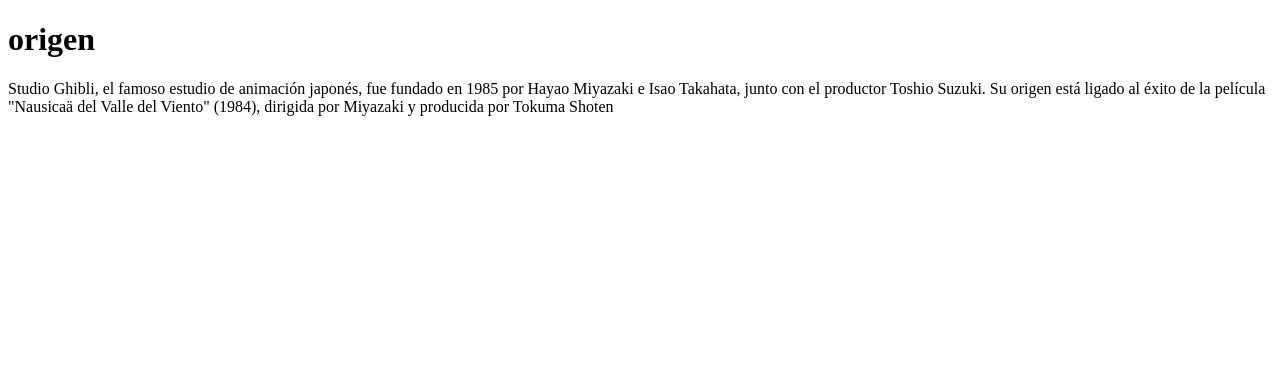
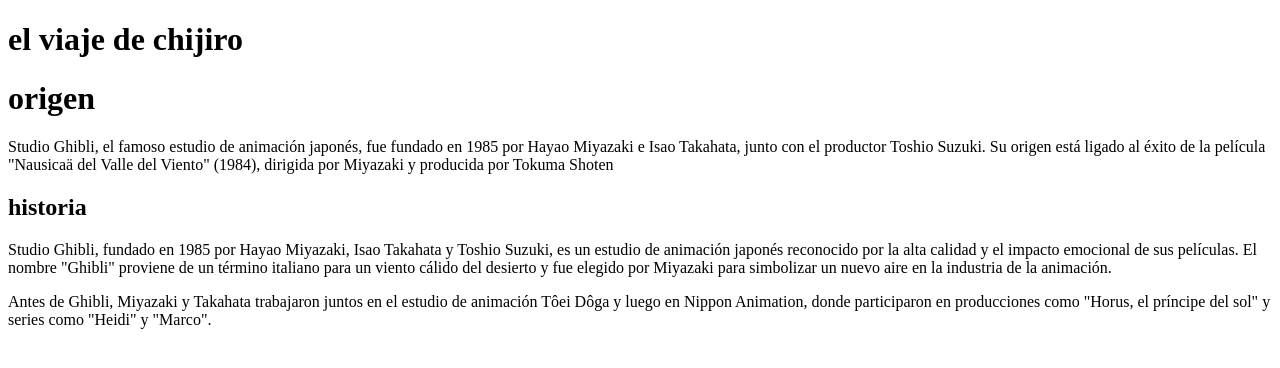
Before and after one commit to leannyparra/moncada_1061718558, a plain HTML site: page historia.html in a window 1280 px wide. Drawn offline with Linux system fonts and the light colour scheme.

Commit message:
modific index.html y historia.html

```diff
--- a/historia.html
+++ b/historia.html
@@ -4,7 +4,12 @@
         <title>historia</title>
     </head>
     <body>
+        <h1>el viaje de chijiro</h1>
+
         <h1>origen</h1>
         <p>Studio Ghibli, el famoso estudio de animación japonés, fue fundado en 1985 por Hayao Miyazaki e Isao Takahata, junto con el productor Toshio Suzuki. Su origen está ligado al éxito de la película "Nausicaä del Valle del Viento" (1984), dirigida por Miyazaki y producida por Tokuma Shoten</p>
+        <h2>historia</h2>
+        <p>Studio Ghibli, fundado en 1985 por Hayao Miyazaki, Isao Takahata y Toshio Suzuki, es un estudio de animación japonés reconocido por la alta calidad y el impacto emocional de sus películas. El nombre "Ghibli" proviene de un término italiano para un viento cálido del desierto y fue elegido por Miyazaki para simbolizar un nuevo aire en la industria de la animación. </p>
+        <p>Antes de Ghibli, Miyazaki y Takahata trabajaron juntos en el estudio de animación Tôei Dôga y luego en Nippon Animation, donde participaron en producciones como "Horus, el príncipe del sol" y series como "Heidi" y "Marco". </p>
     </body>
     </html>
```
Also changed, not shown: index.html (+1 -0 lines).
